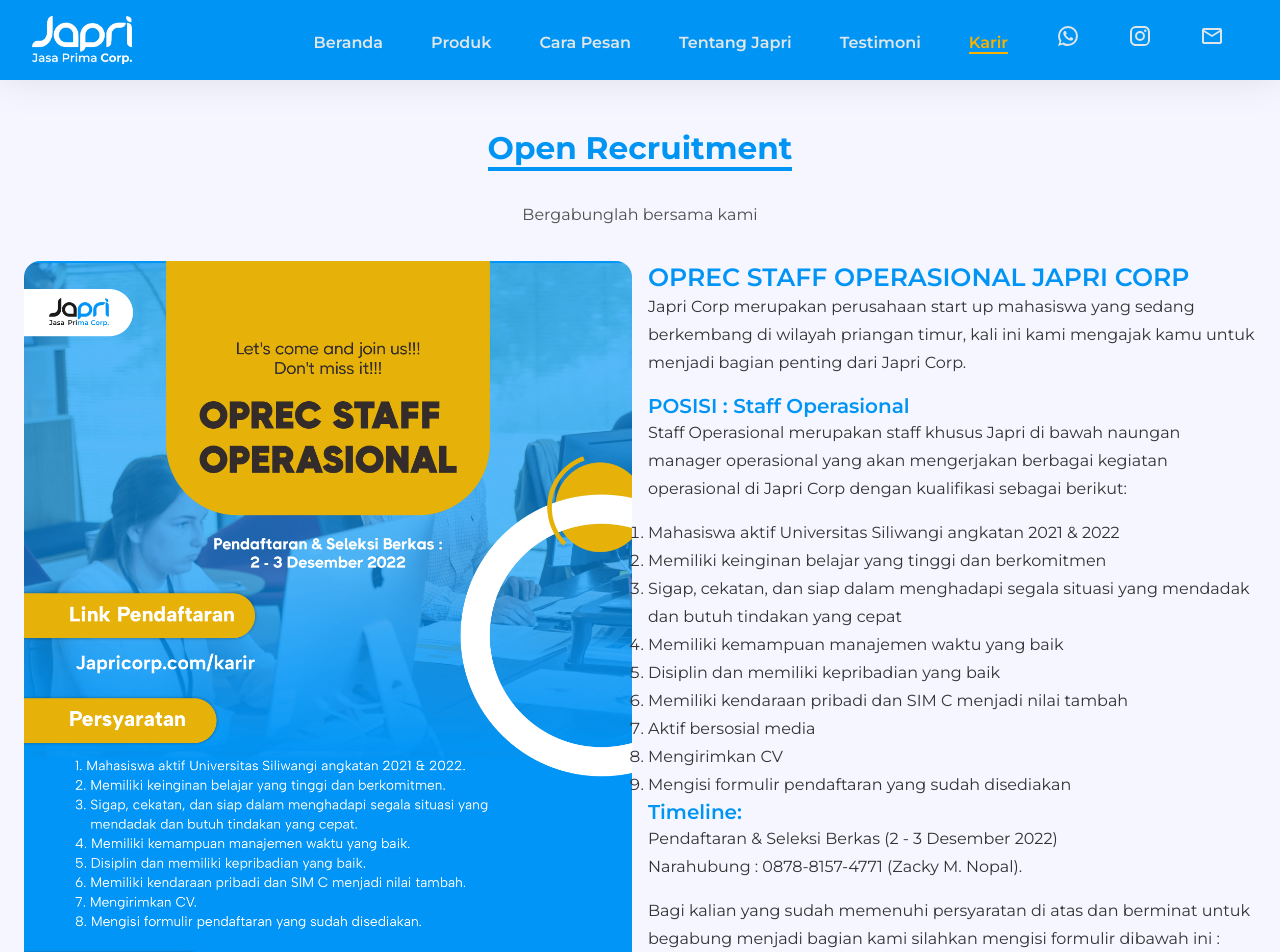
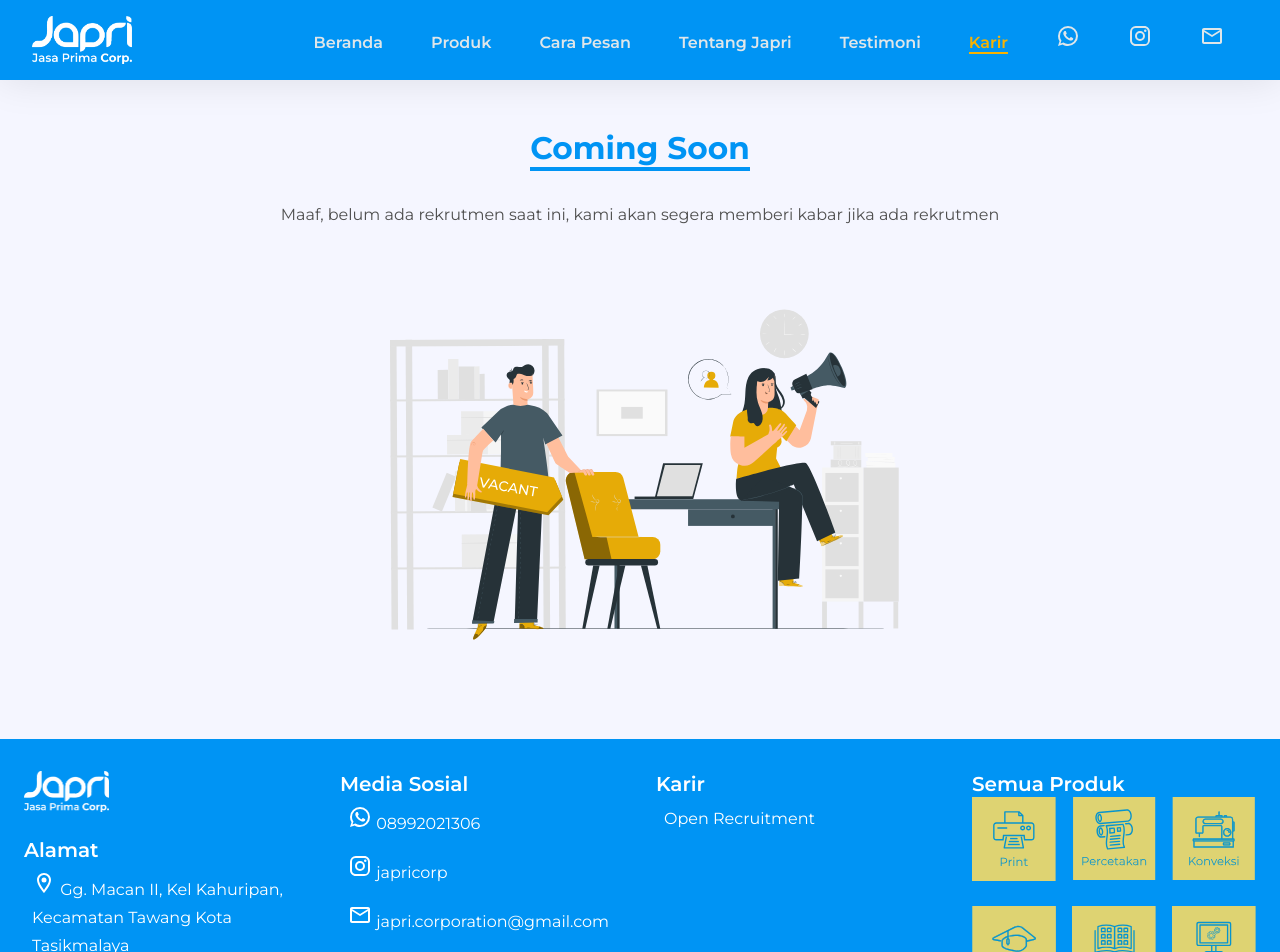
Before and after one commit to aridarsan/japri-corp, a React (Create React App) app: page /karir in a window 1280 px wide. Shown: the top 952 px of the page. Built offline with nearby package versions, Linux system fonts and the light colour scheme; what react-swipeable-views-utils would draw is missing.

Commit message:
edit karir

```diff
--- a/src/App.js
+++ b/src/App.js
@@ -9,8 +9,8 @@
 import GaleriPel from './Pages/GaleriPel';
 import TestiContextApi from './Pages/TestiContextApi';
 import Footer from './Components/Footer';
-import Karir from "./Components/Karir"
-// import ComingSoon from './Components/ComingSoon';
+// import Karir from "./Components/Karir"
+import ComingSoon from './Components/ComingSoon';
 import CaraPesan from './Components/CaraPesan';
 import NotFound from './Components/NotFound';
 import ScrollToTop from './Components/ScrollToTop';
@@ -62,7 +62,7 @@
           </Route>
 
           <Route path='/karir'>
-            <Karir />
+            <ComingSoon />
           </Route>
 
           <Route path='*'>
--- a/src/Components/Footer.js
+++ b/src/Components/Footer.js
@@ -94,7 +94,7 @@
               <Link to='karir' style={{ textDecoration: 'none' }}>
                 <div className='footer-div'>
                   <p style={{ color: '#ffff' }}>
-                    Open Recruitment Customer Relation Officer
+                    Open Recruitment
                   </p>
                 </div>
               </Link>
```
